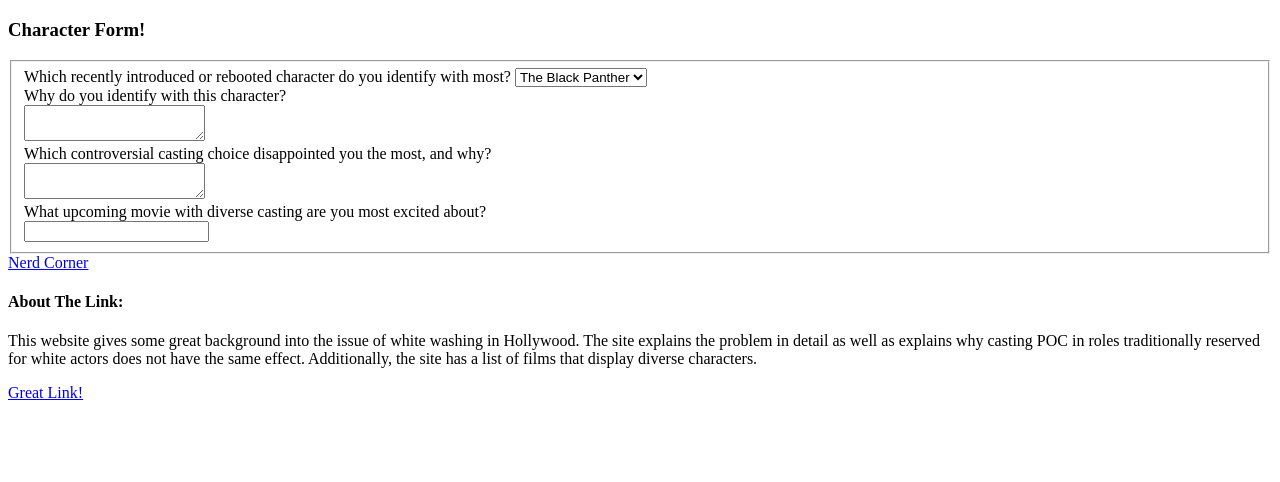
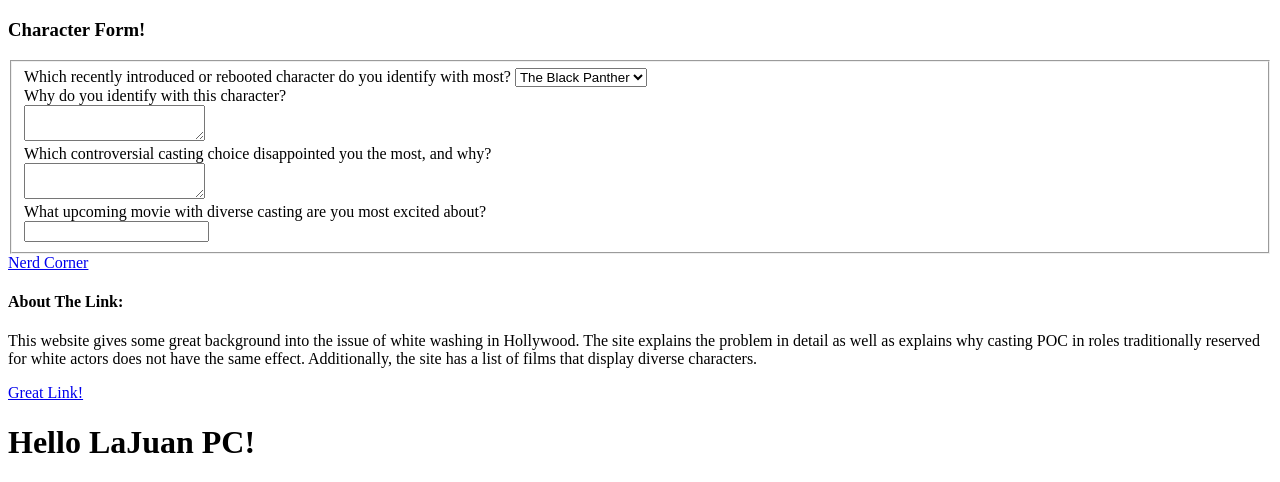
Before and after one commit to cookiemonsterm8/cookiemonsterm8.github.io, a plain HTML site: page index.html in a window 1280 px wide. Shown: the part 917-1399 px from the top of the page. Before the commit the page ends 1327 px from the top, so only its background shows below. Drawn offline with Linux system fonts and the light colour scheme.

Commit message:
Said hello to my cousin so she'd believe I built the site

```diff
--- a/index.html
+++ b/index.html
@@ -64,5 +64,7 @@ Some of this site's favorite character's are Rey, Black Panther, Finn, Jess Pava
 
 <h4>About The Link:</h4> <p>This website gives some great background into the issue of white washing in Hollywood. The site explains the problem in detail as well as explains why casting POC in roles traditionally reserved for white actors does not have the same effect. Additionally, the site has a list of films that display diverse characters. </p>
 <nav> <a href="http://stopwhitewashing.tumblr.com/about">Great Link!</a></nav>
+
+<h1>Hello LaJuan PC!</h1>
 </body>
 </html>
```
